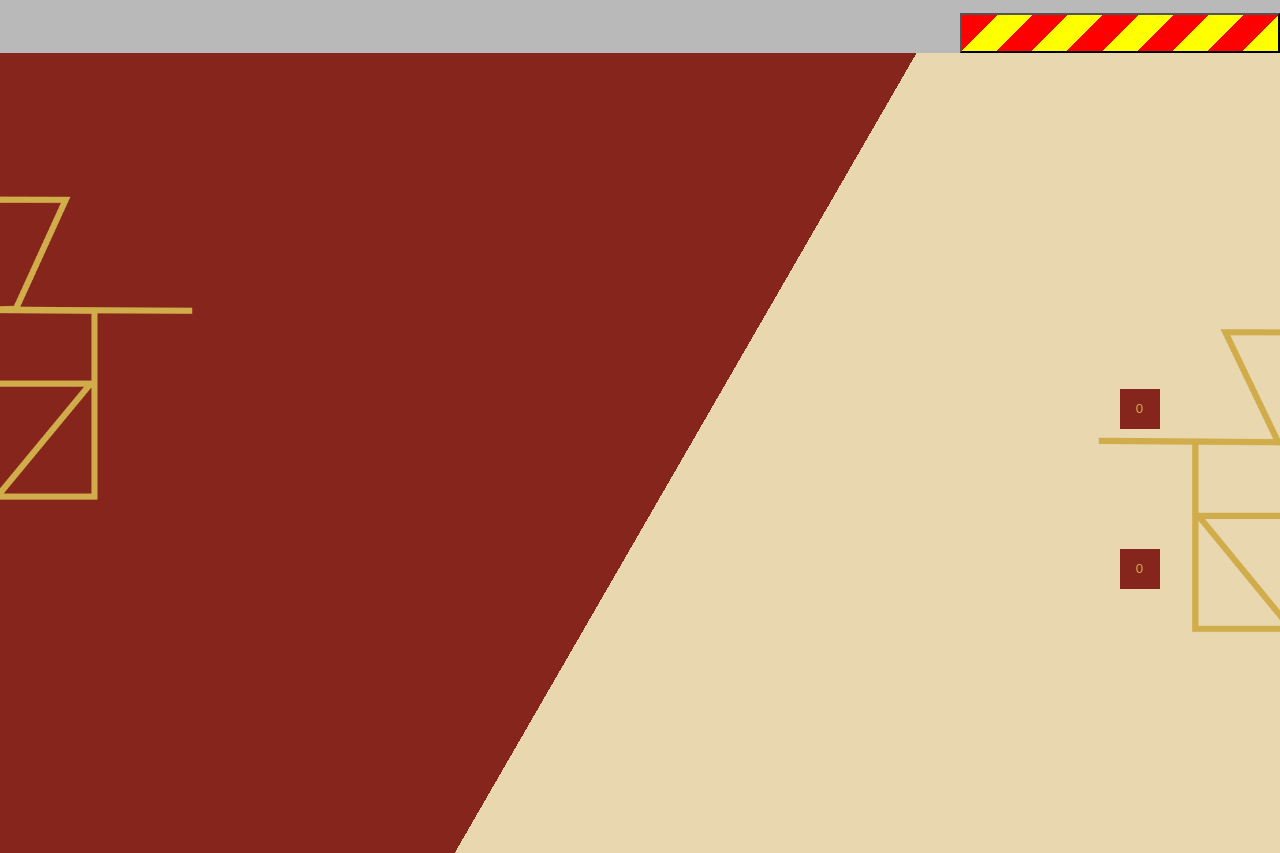
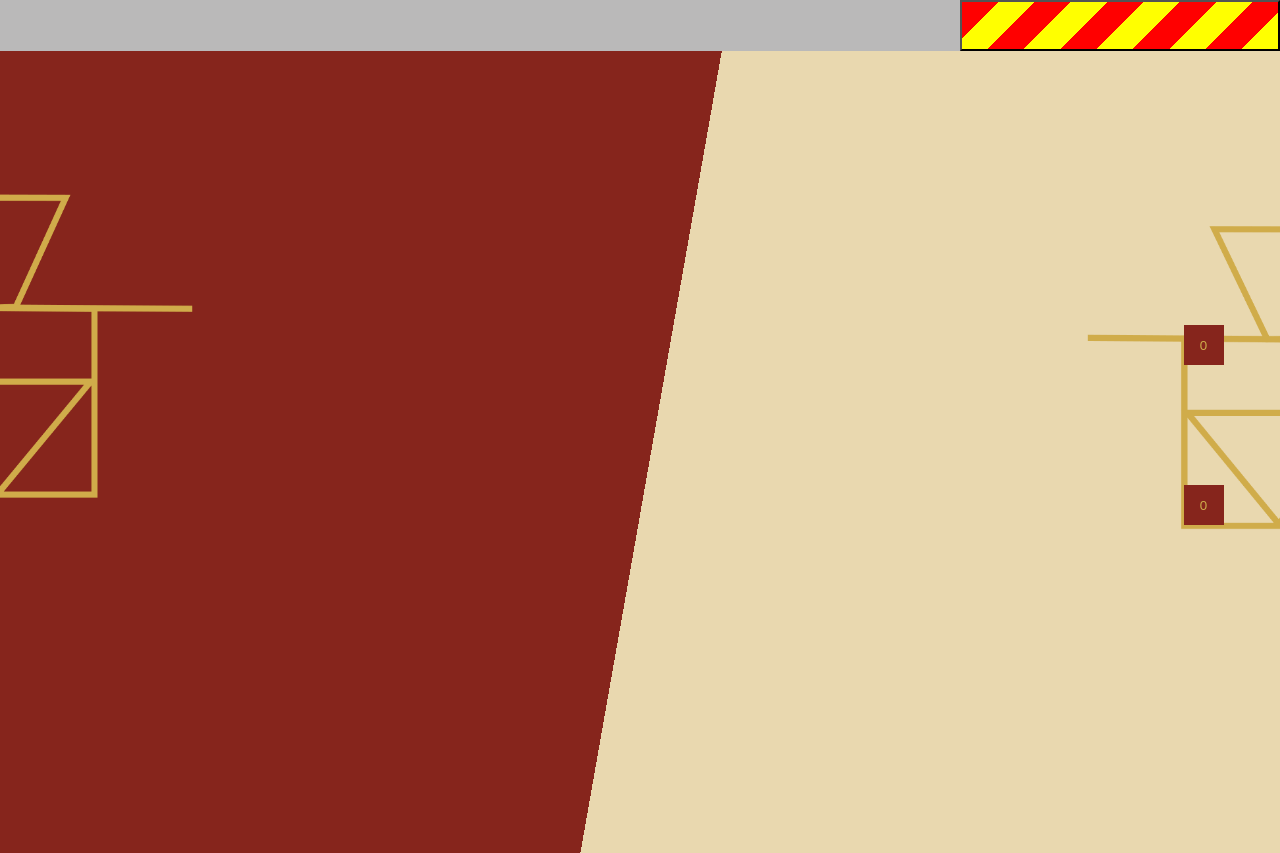
Before and after one commit to TeamSteamRobotics/SteamSite2023, a plain HTML site: page index.html in a window 1280 px wide. Shown: the top 853 px of the page. Drawn offline with Linux system fonts and the light colour scheme.

Commit message:
commit bro

```diff
--- a/index.html
+++ b/index.html
@@ -18,8 +18,8 @@
     <div class="SideBoxes" style="justify-self: right;">
       <img src="liamapp-01.png"  style="width: 420px;margin-right: -210px; grid-row: row1;grid-column: column1;justify-self: right;"><img>
       <div class="ButtonBoxes" style="grid-row-start: row1;grid-row-end: row3; grid-column: column0;justify-content: right;margin-left: 20px;">
-        <button class="InputButtonR" style="grid-column: column1;align-self: center;margin-left: 10vw;">0</button>
-        <button class="InputButtonR" style="grid-row: row1; grid-column: column1;align-self: center;margin-left: 10vw;">0</button>
+        <button class="InputButtonR" style="grid-column: column1;align-self: center;margin-left: 30vw;">0</button>
+        <button class="InputButtonR" style="grid-row: row1; grid-column: column1;align-self: center;margin-left: 30vw;">0</button>
       </div>
     </div>
     <script src="script.js"></script>
--- a/style.css
+++ b/style.css
@@ -2,7 +2,7 @@
   width: 100%;
   min-height: 100vh;
   background: linear-gradient(
-    -60deg,
+    -80deg,
     #e9d8af 0%,
     #e9d8af 50%,
     #86251c 50%,
@@ -26,8 +26,8 @@
   .SideBoxes{
     display: grid;
     grid-row: row1;
-    grid-template-rows: [row0] 10% [row1] 60% [row2] 20%;
-    grid-template-columns: [column0] 50% [column1] 210px;
+    grid-template-rows: [row0] 1% [row1] 60% [row2] 20%;
+    grid-template-columns: [column0] 50% [column1] 50%;
     align-items:center;
   }
   .ButtonBoxes{
@@ -51,7 +51,7 @@
   }
   .MajorFailureB{
     width:25vw;
-    height: 5vh;
+    height: 100%;
     margin-top: 0vh;
     background: linear-gradient(
     -45deg,
```
